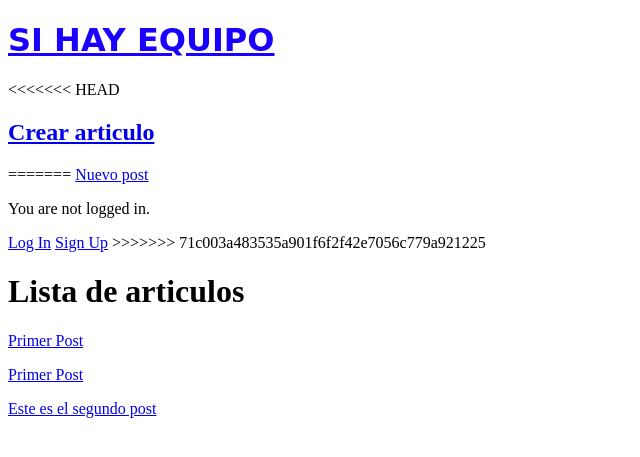
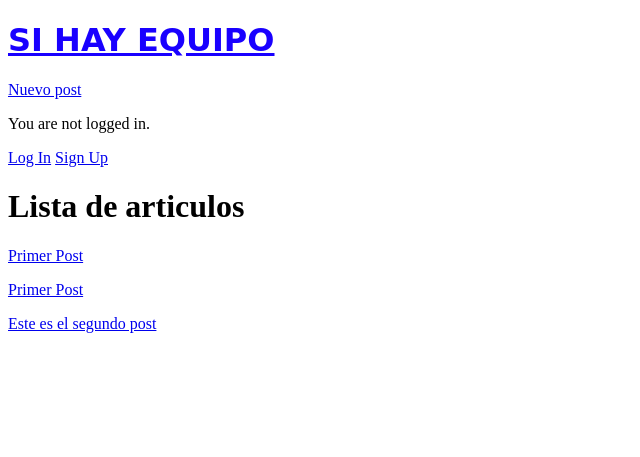
Before and after one commit to FabianPilolli/django_page_team, a Django app: page / in a window 1280 px wide. Shown: the top 457 px of the page, without its empty margins (0-640 px from the left). Run offline with Django 4.2, Linux system fonts and the light colour scheme; data comes from the database, SQL or seed files in the repository; some web fonts are replaced.

Commit message:
25-signup

```diff
--- a/templates/base.html
+++ b/templates/base.html
@@ -15,11 +15,6 @@
         <h1>
             <a href="{% url 'post_list' %}">SI HAY EQUIPO</a>
         </h1>
-<<<<<<< HEAD
-
-        <a href="{% url 'create_post' %}"><h2>Crear articulo</h2></a>
-
-=======
         <a href="{% url 'create_post' %}">Nuevo post</a>
     </header>
     {% if user.is_authenticated %}
@@ -30,7 +25,6 @@
         <a href="{% url 'login' %}">Log In</a>
         <a href="{% url 'signup' %}">Sign Up</a>
     {% endif %}
->>>>>>> 71c003a483535a901f6f2f42e7056c779a921225
         {% block content %}
 
         {% endblock content %}
```
